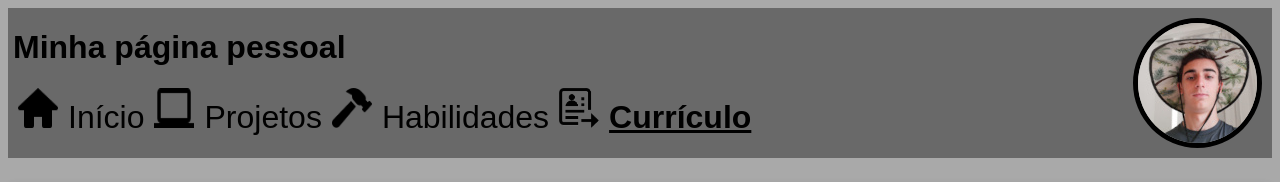
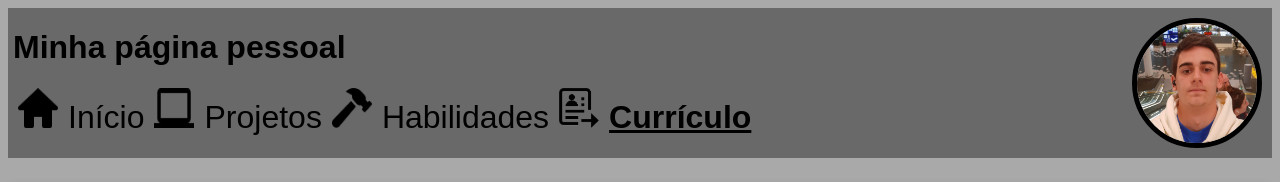
Before and after one commit to getuliojql/pagina-pessoal, a plain HTML site: page curriculo.html in a window 1280 px wide. Shown: the top 182 px of the page. Drawn offline with Linux system fonts and the light colour scheme.

Commit message:
photo change

```diff
--- a/curriculo.html
+++ b/curriculo.html
@@ -19,7 +19,7 @@
                 <a id="mainitem" class="menuitems" href="curriculo.html"><img class="emoji" src="images/resume.png" alt="Emoji de papel">Currículo</a>
             </div>
         </div>
-        <img class="foto" src="images/foto-p.jpg" alt="Foto minha usando um chapéu">
+        <img class="foto" src="images/foto-p.jpeg" alt="Foto minha usando um chapéu">
     </header>
 
     <div style="position: relative; width: 100%; height: 0; padding-top: 141.4286%;
```
Also changed, not shown: habilidades.html (+1 -1 lines), index.html (+1 -1 lines), projetos.html (+1 -1 lines), images/foto-p.jpeg (added), images/foto-p.jpg (deleted).
